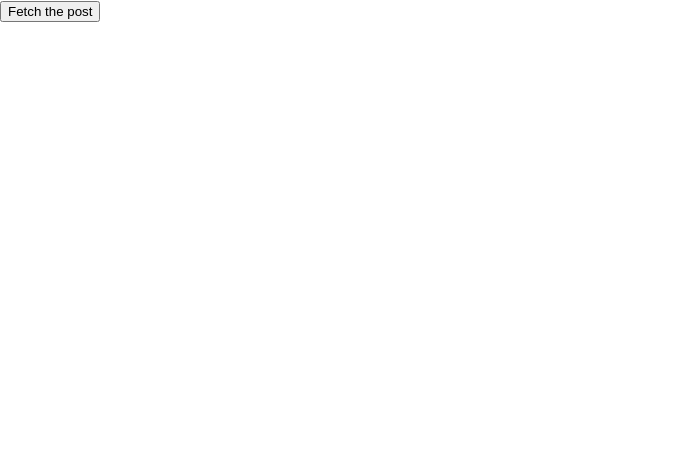
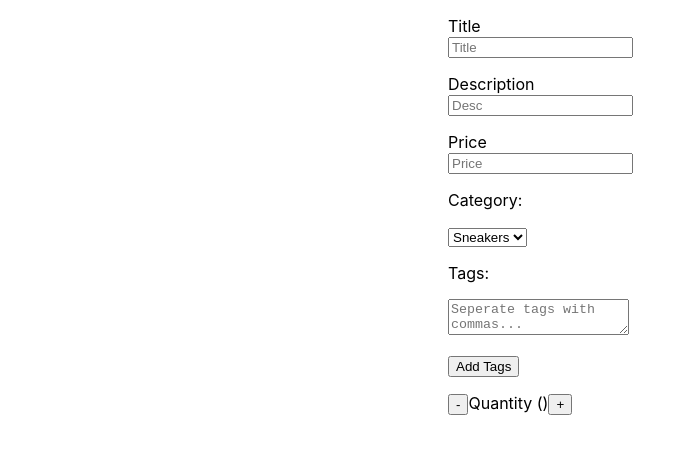
Before and after one commit to itjewel/useReducer, a React (Create React App) app: page / in a window 1280 px wide. Shown: the top 454 px of the page, without its empty margins (0-696 px from the left). Built offline with nearby package versions, Linux system fonts and the light colour scheme.

Commit message:
form design crate

```diff
--- a/src/App.js
+++ b/src/App.js
@@ -1,10 +1,12 @@
 // import PostState from "./component/PostState";
-import Post from "./component/Post";
+// import Post from "./component/Post";
+import Froms from "./component/Forms";
 
 function App() {
   return (
     // <PostState />
-    <Post />
+    // <Post />
+    <Froms />
   );
 }
 
--- /dev/null
+++ b/src/component/Forms.jsx
@@ -0,0 +1,70 @@
+import { useReducer, useRef } from "react"
+import  {FromReducer,InitialState} from '../component/FromReducer'
+
+const Forms = ()=>{
+    const tagRef = useRef();
+    const [state, dispatch] = useReducer(FromReducer, InitialState);
+    const handleChange = ()=>{
+
+    }
+    const handleTags = ()=>{
+
+    }
+    return(
+        <div style={{marginLeft:"35%"}}>
+        <form>
+            <p>
+                <label>Title</label><br/>
+                <input type="text"  placeholder="Title"  onChange={handleChange}  name="title"  />
+            </p>
+            <p>
+                <label>Description</label><br/>
+                <input type="text" placeholder="Desc" onChange={handleChange}  name="desc"  />
+            </p>
+            <p>
+                <label>Price</label><br/>
+                <input type="number" placeholder="Price" onChange={handleChange} name="price" />
+            </p>
+            <p>Category:</p>
+            <select onChange={handleChange} name="category">
+                <option value="sneakers">Sneakers</option>
+                <option value="tshirts">T-shirts</option>
+                <option value="jeans">Jeans</option>
+            </select>
+            <p>Tags:</p>
+            <p>
+                <textarea
+                ref={tagRef}
+                placeholder="Seperate tags with commas..."
+                ></textarea>
+            </p>
+            <p>
+                <button onClick={handleTags} type="button">
+                Add Tags
+                </button>
+            </p>
+            {/* <div className="tags">
+            {state.tags.map((tag) => (
+                <small
+                onClick={() => dispatch({ type: "REMOVE_TAG", payload: tag })}
+                key={tag}
+                >
+                {tag}
+                </small>
+            ))}
+            </div> */}
+            <div className="quantity">
+            <button onClick={() => dispatch({ type: "DECREASE" })} type="button">
+                -
+            </button>
+            <span>Quantity ({state.quantity})</span>
+            <button onClick={() => dispatch({ type: "INCREASE" })} type="button">
+                +
+            </button>
+            </div>
+        </form>
+        </div>
+    )
+}
+
+export default Forms;
--- /dev/null
+++ b/src/component/FromReducer.js
@@ -0,0 +1,13 @@
+export const InitialState = {
+
+}
+export const FromReducer = (state, action) =>{
+    switch(action.type){
+        case "INPUT_VAL":
+            return {
+
+            }
+        default:
+            return state;
+    }
+}
```
